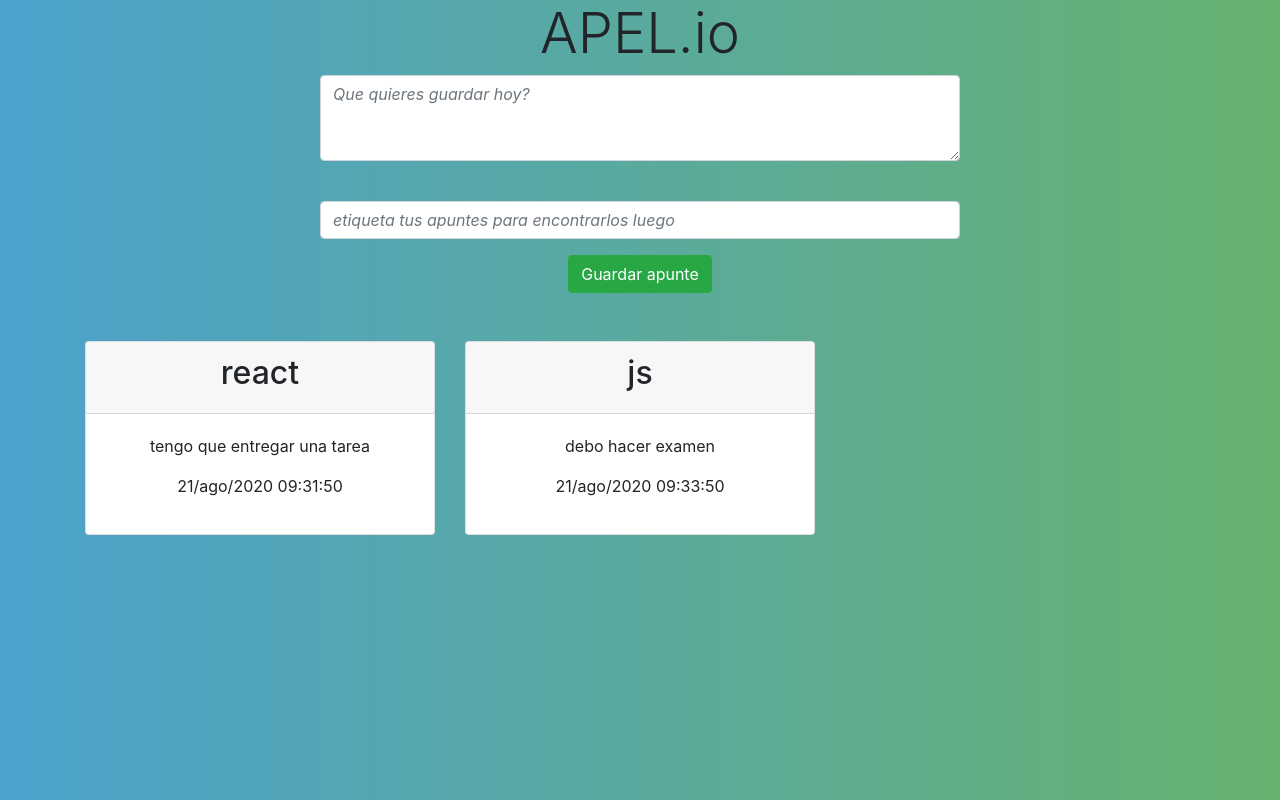
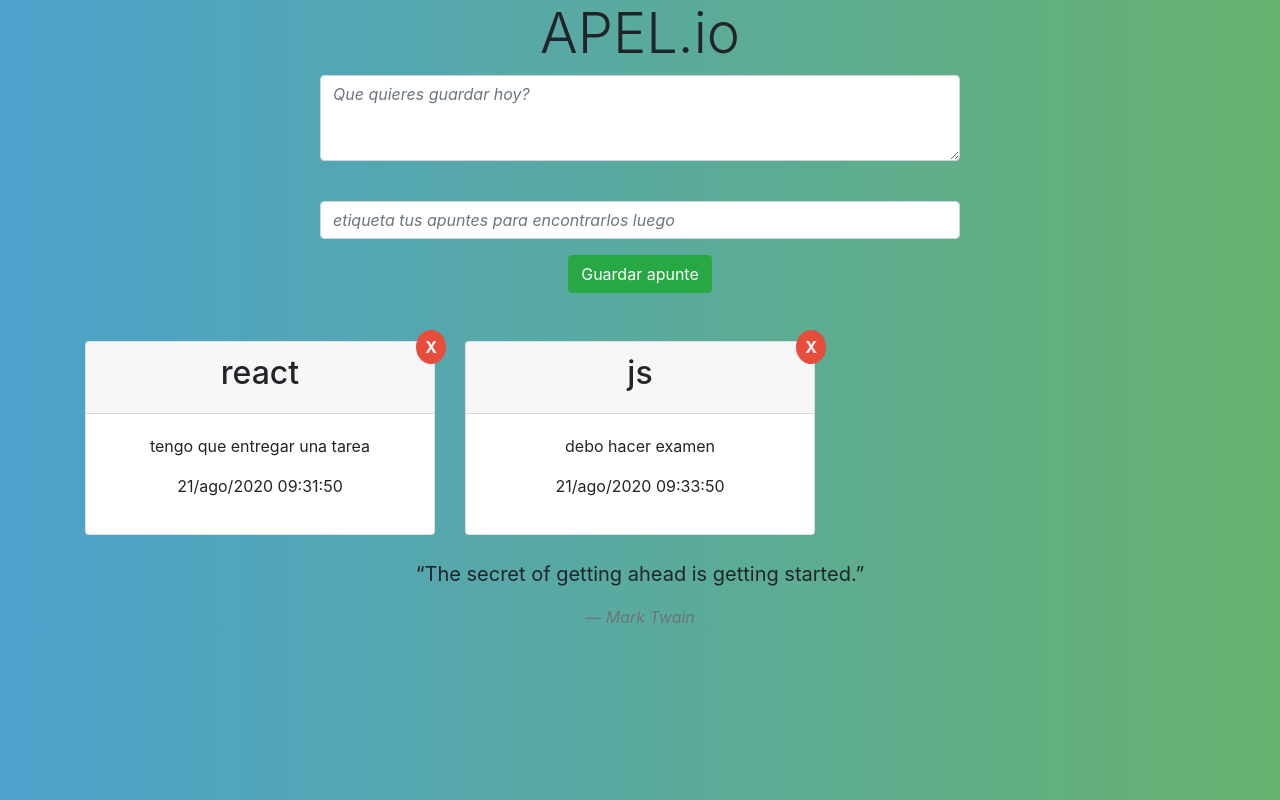
Before and after one commit to edjo93/deploy-examen-solution-ux, a React (Create React App) app: page / in a window 1280 px wide. Built offline with nearby package versions, Linux system fonts and the light colour scheme.

Commit message:
delete implemented

```diff
--- a/src/App.js
+++ b/src/App.js
@@ -27,6 +27,15 @@ class App extends Component {
 
   }
 
+
+  delete(index) {
+    this.setState({
+      array: this.state.array.filter((e, i) => {
+        return i !== index
+      })
+    });
+  }
+
   render() {
 
 
@@ -54,7 +63,7 @@ class App extends Component {
               </p>
 
             </div>
-
+            <button class="delete-btn"   onClick={this.delete.bind(this, i)}>X</button>
           </div>
 
         </div>
@@ -77,9 +86,18 @@ class App extends Component {
 
         </div>
 
+        <blockquote class="blockquote mb-0 mt-4">
+          <p>“The secret of getting ahead is getting started.”</p>
+          <footer class="blockquote-footer"><cite title="Source Title">Mark Twain</cite></footer>
+        </blockquote>
+      </div>
 
-      </div>
     );
+
+
+
+
+
   }
 }
 
```
